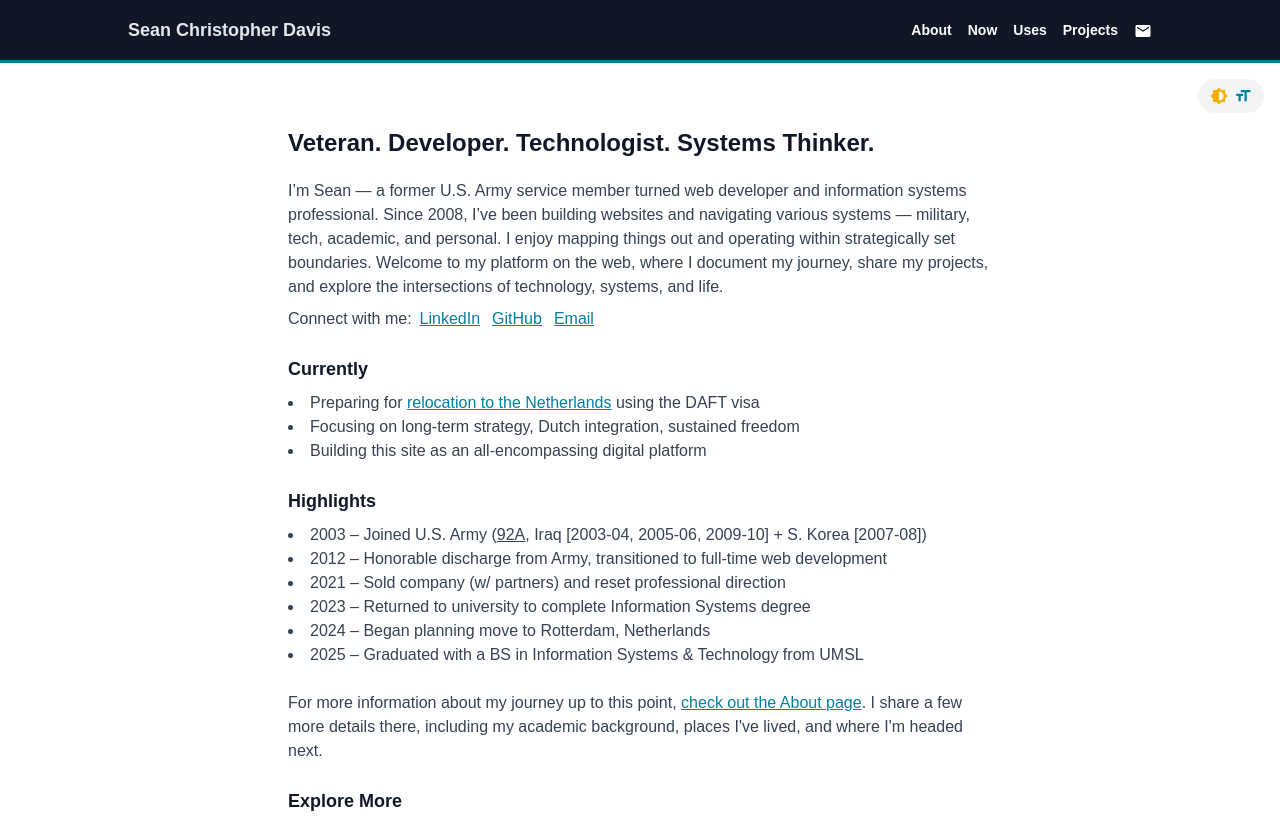
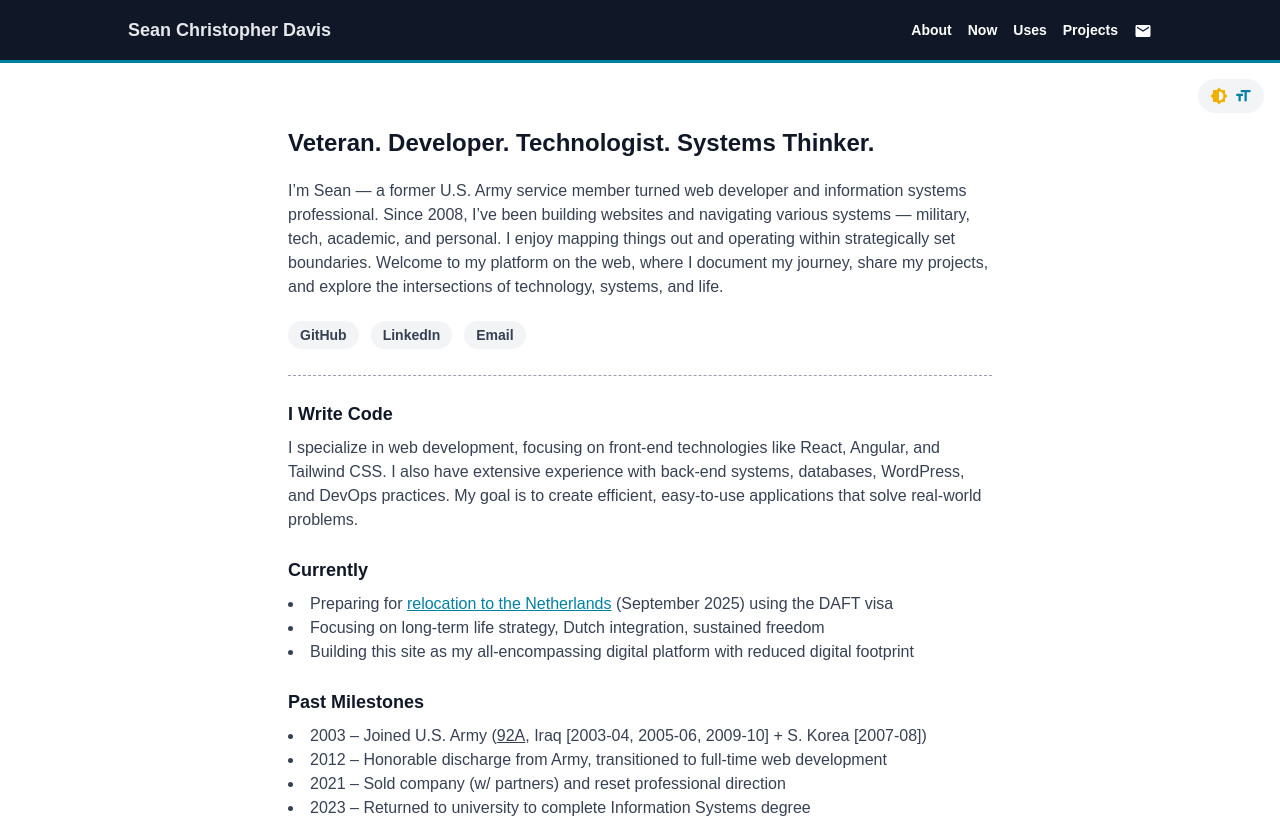
Before and after one commit to SeanChDavis/SeanChDavis, a React (Vite) app: page / in a window 1280 px wide. Shown: the top 818 px of the page. Built offline with nearby package versions, Linux system fonts and the light colour scheme; the HTML template or start-up script is replaced by a standard one.

Commit message:
home page tweaks

```diff
--- a/src/pages/Home.jsx
+++ b/src/pages/Home.jsx
@@ -8,28 +8,57 @@ export default function Home({ linkClasses, headingClasses, mainHeadingClasses,
         <>
             <section className="space-y-6">
                 <h1 className={mainHeadingClasses}>{siteData.siteTagline}</h1>
-                <p className="md:mb-1.5">
-                    I’m Sean — a former U.S. Army service member turned web developer and information systems professional. Since 2008, I’ve been building websites and navigating various systems — military, tech, academic, and personal. I enjoy mapping things out and operating within strategically set boundaries. Welcome to my platform on the web, where I document my journey, share my projects, and explore the intersections of technology, systems, and life.
+                <p>I’m Sean — a former U.S. Army service member turned web developer and information systems professional. Since 2008, I’ve been building websites and navigating various systems — military, tech, academic, and personal. I enjoy mapping things out and operating within strategically set boundaries. Welcome to my platform on the web, where I document my journey, share my projects, and explore the intersections of technology, systems, and life.</p>
+                <ul className="space-x-3 flex flex-wrap pb-7 border-b-1 border-dashed mt-2 mb-6 border-gray-400 dark:border-gray-700">
+                    <li>
+                        <a
+                            href="https://github.com/SeanChDavis/"
+                            target="_blank"
+                            rel="noopener noreferrer"
+                            className="text-sm font-semibold bg-gray-100 dark:bg-gray-950 hover:text-cyan-600 hover:dark:text-cyan-500 px-3 py-1.5 rounded-full"
+                        >
+                            GitHub
+                        </a>
+                    </li>
+                    <li>
+                        <a
+                            href="https://www.linkedin.com/in/SeanChDavis/"
+                            target="_blank"
+                            rel="noopener noreferrer"
+                            className="text-sm font-semibold bg-gray-100 dark:bg-gray-950 hover:text-cyan-600 hover:dark:text-cyan-500 px-3 py-1.5 rounded-full"
+                        >
+                            LinkedIn
+                        </a>
+                    </li>
+                    <li>
+                        <Link
+                            className="text-sm font-semibold bg-gray-100 dark:bg-gray-950 hover:text-cyan-600 hover:dark:text-cyan-500 px-3 py-1.5 rounded-full"
+                            to="/contact"
+                        >
+                            Email
+                        </Link>
+                    </li>
+                </ul>
+            </section>
+
+            <section className="space-y-2">
+                <h2 className={headingClasses}>I Write Code</h2>
+                <p>
+                    I specialize in web development, focusing on front-end technologies like React, Angular, and Tailwind CSS. I also have extensive experience with back-end systems, databases, WordPress, and DevOps practices. My goal is to create efficient, easy-to-use applications that solve real-world problems.
                 </p>
-                <ul className="mt-2 space-x-3 flex flex-wrap">
-                    <li className={'mr-2'}>Connect with me:</li>
-                    <li><a href="https://www.linkedin.com/in/SeanChDavis/" target="_blank" rel="noopener noreferrer" className={linkClasses}>LinkedIn</a></li>
-                    <li><a href="https://github.com/SeanChDavis/" target="_blank" rel="noopener noreferrer" className={linkClasses}>GitHub</a></li>
-                    <li><Link to="/contact" className={linkClasses}>Email</Link></li>
-                </ul>
             </section>
 
             <section className="space-y-2">
                 <h2 className={headingClasses}>Currently</h2>
                 <ul className={listClasses}>
-                    <li>Preparing for <Link to="/netherlands-journey" className={linkClasses}>relocation to the Netherlands</Link> using the <abbr className="cursor-help no-underline" title="Dutch American Friendship Treaty">DAFT</abbr> visa</li>
-                    <li>Focusing on long-term strategy, Dutch integration, sustained freedom</li>
-                    <li>Building this site as an all-encompassing digital platform</li>
+                    <li>Preparing for <Link to="/netherlands-journey" className={linkClasses}>relocation to the Netherlands</Link> (September 2025) using the <abbr className="cursor-help no-underline" title="Dutch American Friendship Treaty">DAFT</abbr> visa</li>
+                    <li>Focusing on long-term life strategy, Dutch integration, sustained freedom</li>
+                    <li>Building this site as my all-encompassing digital platform with reduced digital footprint</li>
                 </ul>
             </section>
 
             <section className="space-y-2">
-                <h2 className={headingClasses}>Highlights</h2>
+                <h2 className={headingClasses}>Past Milestones</h2>
                 <ul className={listClasses}>
                     <li>2003 – Joined U.S. Army (<a href="https://www.goarmy.com/careers-and-jobs/support-logistics/transportation-inventory/92a-automated-logistical-specialist" className={'underline hover:no-underline'} target={"_blank"} rel="noopener noreferrer">92A</a>, Iraq [2003-04, 2005-06, 2009-10] + S. Korea [2007-08])</li>
                     <li>2012 – Honorable discharge from Army, transitioned to full-time web development</li>
```
